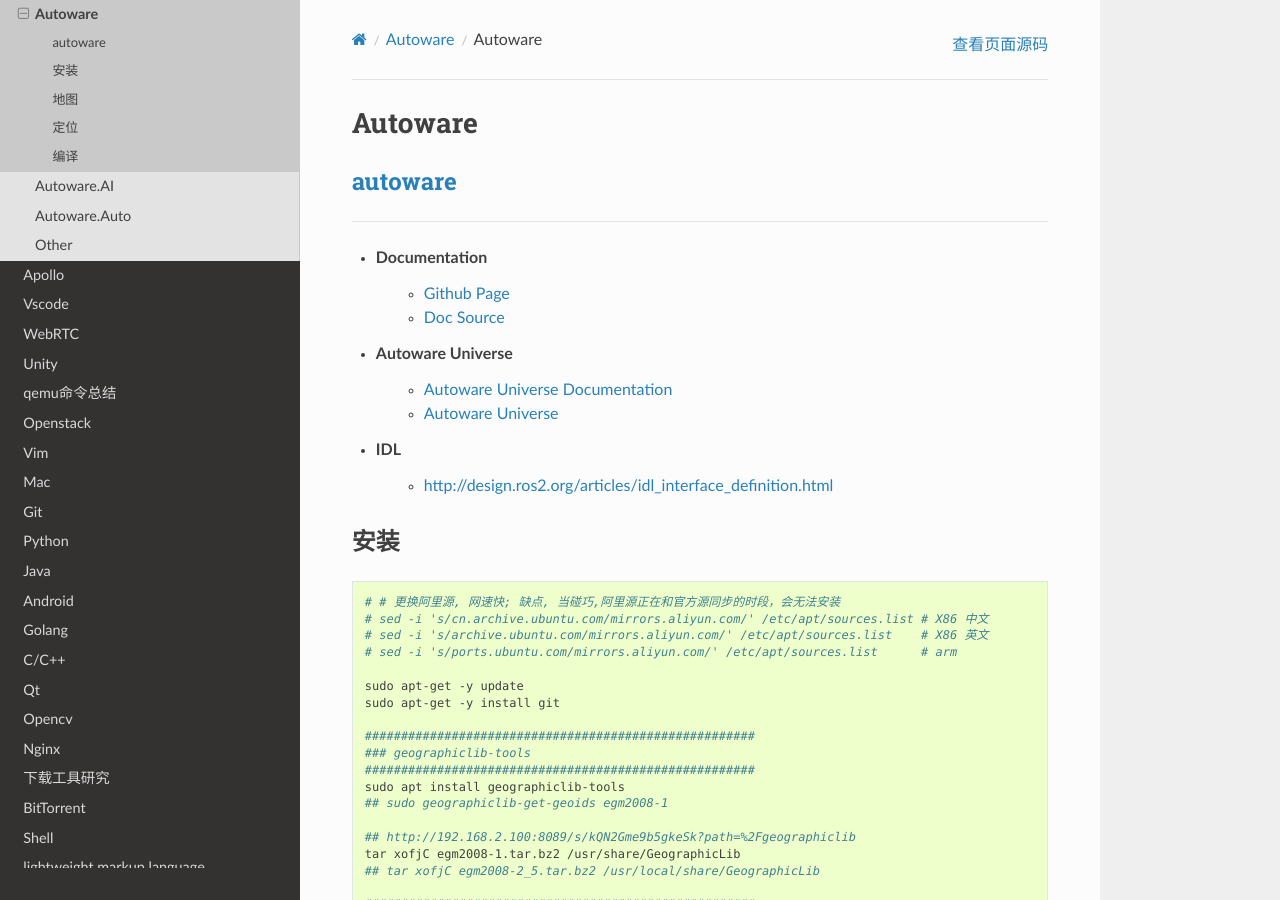
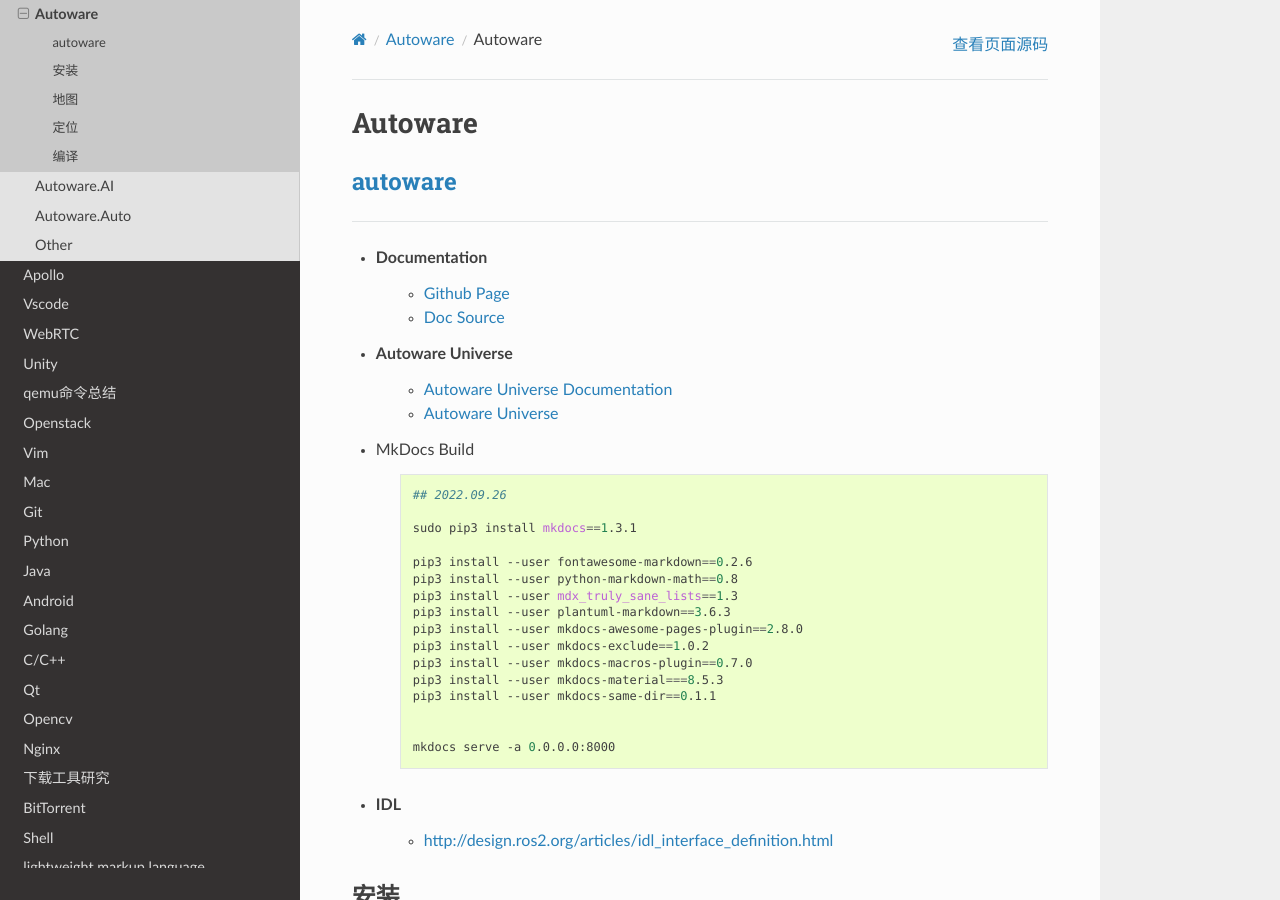
Before and after one commit to my-rds-store/my_space, a Sphinx documentation site: the page built from source/autoware/autoware_iv.rst, in a window 1280 px wide and 900 px high. Built offline with Sphinx 7.4.7 and the Read the Docs theme 2.0.0, drawn with Linux system fonts in a browser that asks for light colours.

Commit message:
update ...

```diff
--- a/source/autoware/autoware_iv.rst
+++ b/source/autoware/autoware_iv.rst
@@ -14,6 +14,28 @@
 * Autoware Universe
     * `Autoware Universe Documentation <https://autowarefoundation.github.io/autoware.universe/main/>`_
     * `Autoware Universe  <https://github.com/autowarefoundation/autoware.universe>`_
+
+
+* MkDocs Build
+
+    .. code-block:: sh
+
+        ## 2022.09.26
+
+        sudo pip3 install mkdocs==1.3.1
+
+        pip3 install --user fontawesome-markdown==0.2.6
+        pip3 install --user python-markdown-math==0.8
+        pip3 install --user mdx_truly_sane_lists==1.3
+        pip3 install --user plantuml-markdown==3.6.3
+        pip3 install --user mkdocs-awesome-pages-plugin==2.8.0
+        pip3 install --user mkdocs-exclude==1.0.2
+        pip3 install --user mkdocs-macros-plugin==0.7.0
+        pip3 install --user mkdocs-material===8.5.3
+        pip3 install --user mkdocs-same-dir==0.1.1
+
+
+        mkdocs serve -a 0.0.0.0:8000
 
 
 * IDL
```
